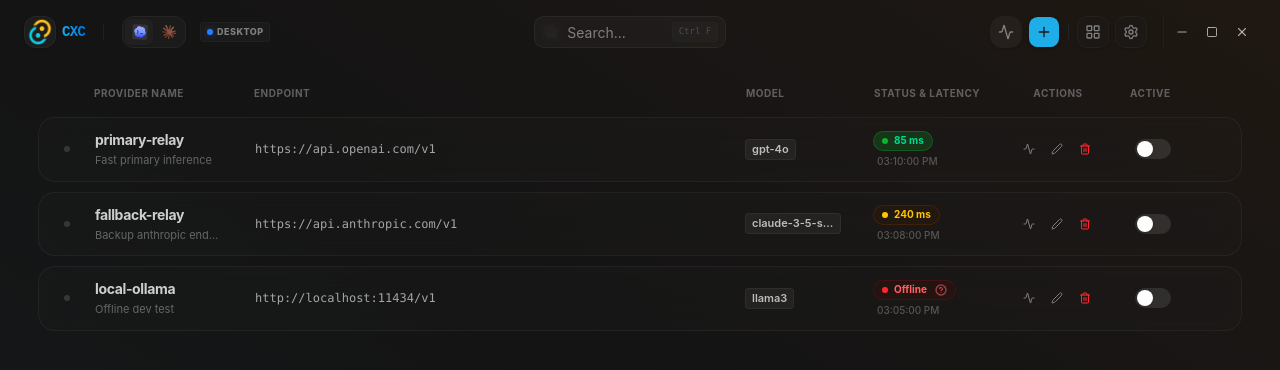
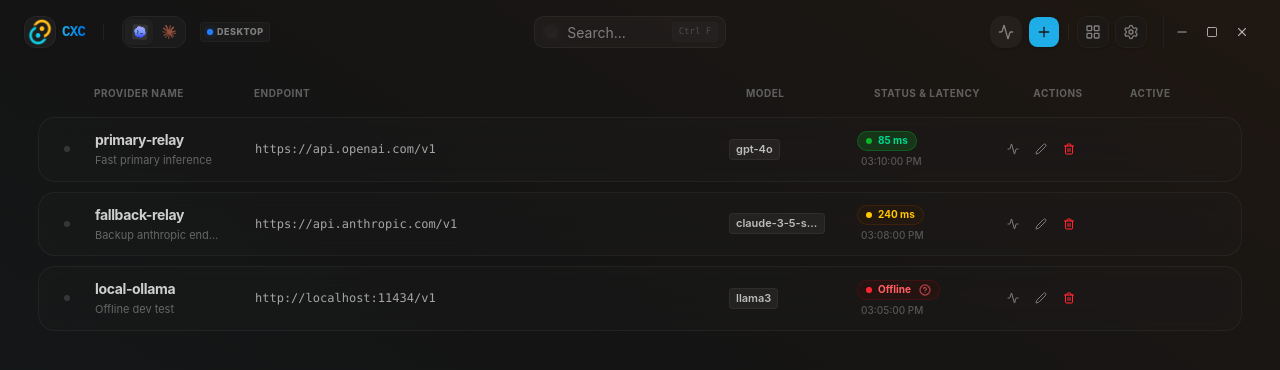
Before and after one commit to zhang3say/cxc, a React (Vite) app in the folder cxc-desktop/: page / in a window 1280 px wide. Shown: the top 370 px of the page. Built offline with nearby package versions, Linux system fonts and the light colour scheme.

Commit message:
feat: 废弃开关控件，改用“已启用”徽标与悬浮“应用”按钮的新设计

```diff
--- a/cxc-desktop/src/App.tsx
+++ b/cxc-desktop/src/App.tsx
@@ -277,47 +277,7 @@ const locales = {
   }
 };
 
-interface ToggleSwitchProps {
-  checked: boolean;
-  onChange: () => void;
-  loading?: boolean;
-  disabled?: boolean;
-  title?: string;
-}
-
-const ToggleSwitch = ({
-  checked,
-  onChange,
-  loading,
-  disabled,
-  title
-}: ToggleSwitchProps) => {
-  return (
-    <button
-      type="button"
-      role="switch"
-      aria-checked={checked}
-      disabled={disabled || loading}
-      onClick={onChange}
-      title={title}
-      className={`relative inline-flex h-5 w-9 shrink-0 cursor-pointer items-center rounded-full transition-colors duration-300 focus-visible:outline-none disabled:cursor-not-allowed disabled:opacity-60 cxc-no-drag ${
-        checked
-          ? "bg-primary shadow-[inset_0_1px_2px_rgba(0,0,0,0.1)]"
-          : "bg-muted-foreground/25 dark:bg-white/10"
-      }`}
-    >
-      <span
-        className={`pointer-events-none flex items-center justify-center size-4 rounded-full bg-white shadow-sm ring-0 transition-transform duration-300 ${
-          checked ? "translate-x-[18px]" : "translate-x-[2px]"
-        }`}
-      >
-        {loading && (
-          <Loader2 className="size-2.5 animate-spin text-primary shrink-0" />
-        )}
-      </span>
-    </button>
-  );
-};
+
 
 const initialFormValues: Omit<Provider, "last_test" | "latency_ms" | "last_ok"> = {
   name: "",
@@ -1608,19 +1568,12 @@ function App() {
                           </div>
 
                           {/* Switch Active Trigger column */}
-                          <div className="w-full sm:w-24 shrink-0 flex items-center justify-start gap-1.5 pl-1.5 relative">
-                            <ToggleSwitch
-                              checked={isActive}
-                              loading={isThisSwitching}
-                              disabled={switching !== null || testingAll !== null || testingProviders[p.name]}
-                              onChange={() => {
-                                if (!isActive) {
-                                  handleSwitch(p.name);
-                                }
-                              }}
-                              title={isActive ? t.activeLabel : t.switchBtn}
-                            />
-                            {isActive && (
+                          <div className="w-full sm:w-28 shrink-0 flex items-center justify-start gap-1.5 pl-1.5 relative min-h-[28px]">
+                            {isActive ? (
+                              <div className="flex items-center gap-1.5">
+                                <span className="px-1.5 py-0.5 rounded bg-emerald-500/10 text-emerald-600 dark:text-emerald-400 border border-emerald-500/20 text-[9px] font-extrabold uppercase tracking-wide select-none animate-in fade-in duration-300">
+                                  {lang === "zh" ? "已启用" : "Active"}
+                                </span>
                                 <Button
                                   variant="ghost"
                                   size="icon-sm"
@@ -1631,6 +1584,30 @@ function App() {
                                 >
                                   <RefreshCw className={`size-3 ${isThisSwitching ? "animate-spin" : ""}`} />
                                 </Button>
+                              </div>
+                            ) : (
+                              <>
+                                {isThisSwitching ? (
+                                  <Button
+                                    size="sm"
+                                    disabled
+                                    className="h-6 px-2.5 rounded text-[10px] font-extrabold bg-primary/10 text-primary border border-primary/20 shadow-sm"
+                                  >
+                                    <Loader2 className="size-3 animate-spin mr-1" />
+                                    {lang === "zh" ? "应用中" : "Applying"}
+                                  </Button>
+                                ) : (
+                                  <Button
+                                    size="sm"
+                                    onClick={() => handleSwitch(p.name)}
+                                    disabled={switching !== null || testingAll !== null || testingProviders[p.name]}
+                                    className="h-6 px-2.5 rounded text-[10px] font-extrabold bg-primary/10 hover:bg-primary text-primary hover:text-primary-foreground border border-primary/20 opacity-0 group-hover:opacity-100 transition-all duration-200 cursor-pointer shadow-sm"
+                                    title={lang === "zh" ? "应用此配置" : "Apply this config"}
+                                  >
+                                    {lang === "zh" ? "应用" : "Apply"}
+                                  </Button>
+                                )}
+                              </>
                             )}
                           </div>
                         </div>
@@ -1776,19 +1753,12 @@ function App() {
                           </div>
 
                           {/* Right: Switch active button */}
-                          <div className="w-24 flex justify-end items-center pr-1 gap-1.5">
-                            <ToggleSwitch
-                              checked={isActive}
-                              loading={isThisSwitching}
-                              disabled={switching !== null || testingAll !== null || testingProviders[p.name]}
-                              onChange={() => {
-                                if (!isActive) {
-                                  handleSwitch(p.name);
-                                }
-                              }}
-                              title={isActive ? t.activeLabel : t.switchBtn}
-                            />
-                            {isActive && (
+                          <div className="w-28 flex justify-end items-center pr-1 gap-1.5 min-h-[24px]">
+                            {isActive ? (
+                              <div className="flex items-center gap-1.5">
+                                <span className="px-1.5 py-0.5 rounded bg-emerald-500/10 text-emerald-600 dark:text-emerald-400 border border-emerald-500/20 text-[9px] font-extrabold uppercase tracking-wide select-none animate-in fade-in duration-300">
+                                  {lang === "zh" ? "已启用" : "Active"}
+                                </span>
                                 <Button
                                   variant="ghost"
                                   size="icon-sm"
@@ -1799,6 +1769,30 @@ function App() {
                                 >
                                   <RefreshCw className={`size-3 ${isThisSwitching ? "animate-spin" : ""}`} />
                                 </Button>
+                              </div>
+                            ) : (
+                              <>
+                                {isThisSwitching ? (
+                                  <Button
+                                    size="sm"
+                                    disabled
+                                    className="h-6 px-2.5 rounded text-[10px] font-extrabold bg-primary/10 text-primary border border-primary/20 shadow-sm"
+                                  >
+                                    <Loader2 className="size-3 animate-spin mr-1" />
+                                    {lang === "zh" ? "应用中" : "Applying"}
+                                  </Button>
+                                ) : (
+                                  <Button
+                                    size="sm"
+                                    onClick={() => handleSwitch(p.name)}
+                                    disabled={switching !== null || testingAll !== null || testingProviders[p.name]}
+                                    className="h-6 px-2.5 rounded text-[10px] font-extrabold bg-primary/10 hover:bg-primary text-primary hover:text-primary-foreground border border-primary/20 opacity-0 group-hover:opacity-100 transition-all duration-200 cursor-pointer shadow-sm"
+                                    title={lang === "zh" ? "应用此配置" : "Apply this config"}
+                                  >
+                                    {lang === "zh" ? "应用" : "Apply"}
+                                  </Button>
+                                )}
+                              </>
                             )}
                           </div>
                         </div>
```
Lines whose indentation alone changed are shown as unchanged.
